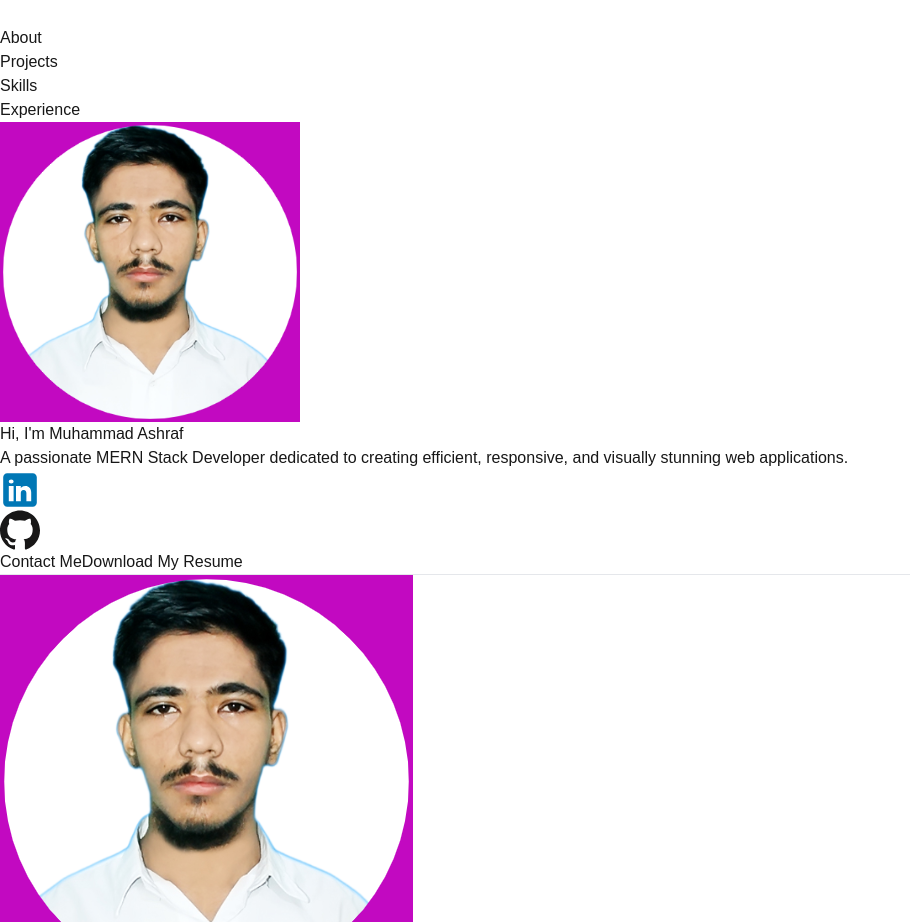
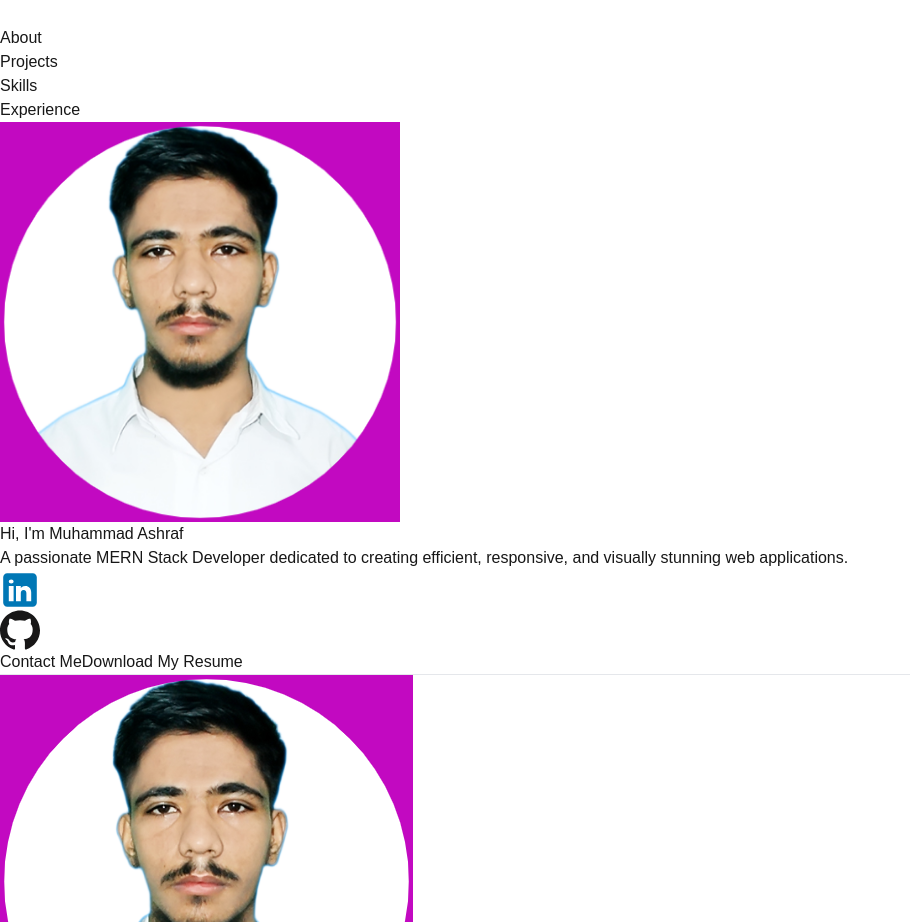
Before and after one commit to MuhammadAshraf23/Portfolio, a Next.js app: page / in a window 1280 px wide. Shown: the part 1380-2302 px from the top of the page, without its empty margins (0-910 px from the left). Built offline with nearby package versions, Linux system fonts and the light colour scheme.

Commit message:
hero section complete

```diff
--- a/src/components/HeroSection.jsx
+++ b/src/components/HeroSection.jsx
@@ -5,10 +5,10 @@ import Image from "next/image";
 
 export default function HeroSection() {
   return (
-    <section className="flex flex-col items-center justify-between text-white px-6 md:px-20">
+    <section className="flex md:h-[90vh] lg:h-[80vh]  max-md:flex-col items-center justify-between text-white px-6 md:px-20 max-sm:px-2">
         {/* Image Section */}
         <motion.div
-        className="flex-2 flex items-center justify-center"
+        className="flex-2 flex items-center justify-center max-md:w-[50%] w-[40%] h-[80%]"
         initial={{ opacity: 0, x: 50 }}
         animate={{ opacity: 1, x: 0 }}
         transition={{ duration: 1 }}
@@ -16,22 +16,22 @@ export default function HeroSection() {
         <Image
           src="/images/Profile picture.png"
           alt="Muhammad Ashraf"
-          width={300}
-          height={300}
+          width={400}
+          height={400}
           className="rounded-full shadow-lg"
         />
       </motion.div>
       {/* Text Section */}
       <motion.div
-        className="flex-1 text-center md:text-left mt-8 md:mt-0"
+        className="flex-1 text-center md:text-left mt-8 md:mt-0 max-sm:m-1 ml-10"
         initial={{ opacity: 0, x: -50 }}
         animate={{ opacity: 1, x: 0 }}
         transition={{ duration: 1 }}
       >
-        <h1 className="text-4xl md:text-6xl font-bold mb-4">
+        <h1 className="text-4xl md:text-6xl font-bold mb-4 max-sm:text-3xl">
           Hi, I'm Muhammad Ashraf
         </h1>
-        <p className="text-lg md:text-xl mb-6">
+        <p className="text-lg md:text-xl mb-6 max-sm:text-base">
           A passionate <span className="text-blue-500">MERN Stack Developer</span> dedicated to creating efficient, responsive, and visually stunning web applications.
         </p>
         {/* Social Icons */}
```
